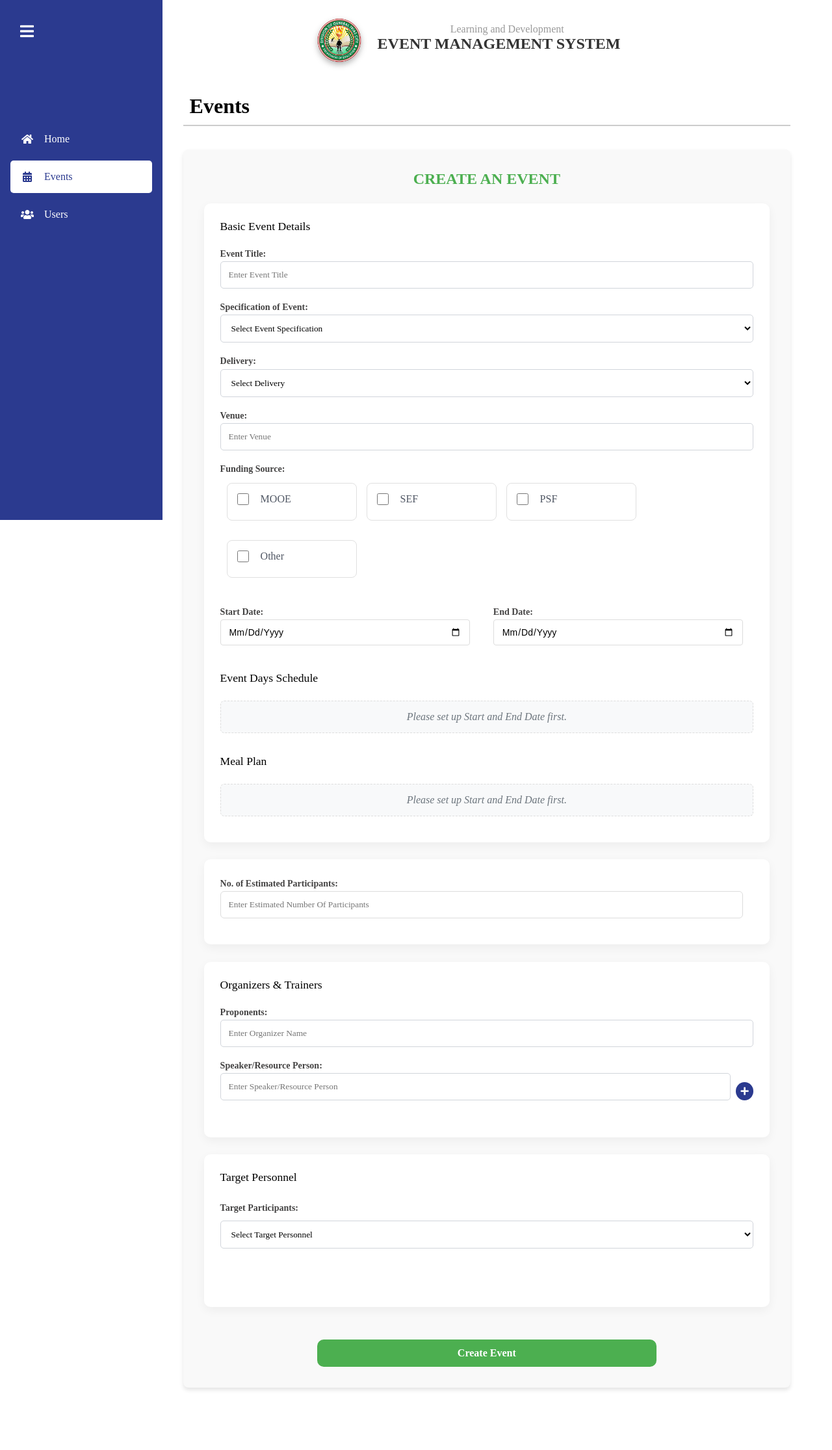
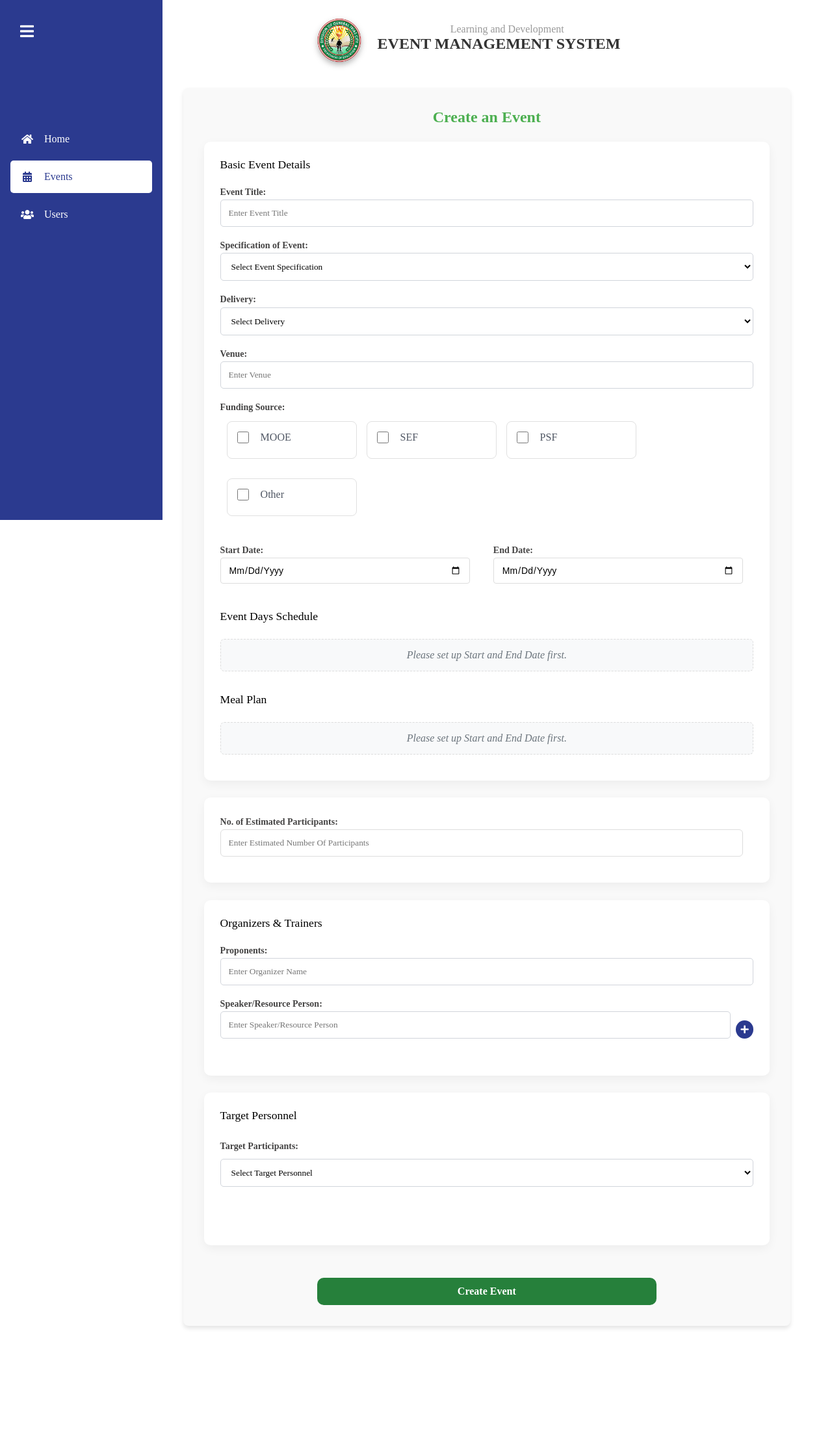
Before and after one commit to Xzeixzei-Tan/LD, a PHP site: page /admin-create_events.php in a window 1280 px wide. Shown: the whole page at 65% size. After the commit the page ends 2044 px from the top, so only its background shows below. Run offline with PHP 8.4, Linux system fonts and the light colour scheme; data comes from the database, SQL or seed files in the repository.

Commit message:
ynna 03-27

```diff
--- a/admin-create_events.php
+++ b/admin-create_events.php
@@ -250,11 +250,8 @@ if ($_SERVER['REQUEST_METHOD'] === 'POST') {
         </div><br><br><br>
 
             <div class="content-body">
-                <h1>Events</h1>
-                <hr><br><br>
-
                 <div class="form-container">
-                    <h3>CREATE AN EVENT</h3>
+                    <h3>Create an Event</h3>
 
                     <form id="create-event-form" method="POST">
                         <!-- Basic Event Details -->
--- a/styles/admin-create_events.css
+++ b/styles/admin-create_events.css
@@ -195,7 +195,7 @@ html {
     text-align: center;
     font-size: 1.5rem;
     font-weight: bold;
-    color: #95A613;
+    color: #155724;
     margin-bottom: 1.5rem;
     font-family: Montserrat ExtraBold;
 }
@@ -387,6 +387,7 @@ html {
 }
 
 .meal-day .checkbox-subgroup label {
+    font-size: 15px;
     width: auto;
     min-width: 100px;
     flex-grow: 1;
@@ -1049,6 +1050,7 @@ html {
 }
 
 #division-personnel .checkbox-subgroup label {
+    font-size: 15px;
     width: 100%;
     font-family: Montserrat Medium;
 }
@@ -1063,6 +1065,7 @@ html {
 }
 
 #school-personnel .checkbox-subgroup label {
+    font-size: 15px;
     width: 100%;
     font-family: Montserrat Medium;
 }
@@ -1167,7 +1170,7 @@ flex-direction: column;
 }
 .submit-btn {
     font-family: Montserrat ExtraBold;
-    background-color: #4CAF50;
+    background-color: #26803b;
     color: white;
     padding: 12px 20px;
     border: none;
```
